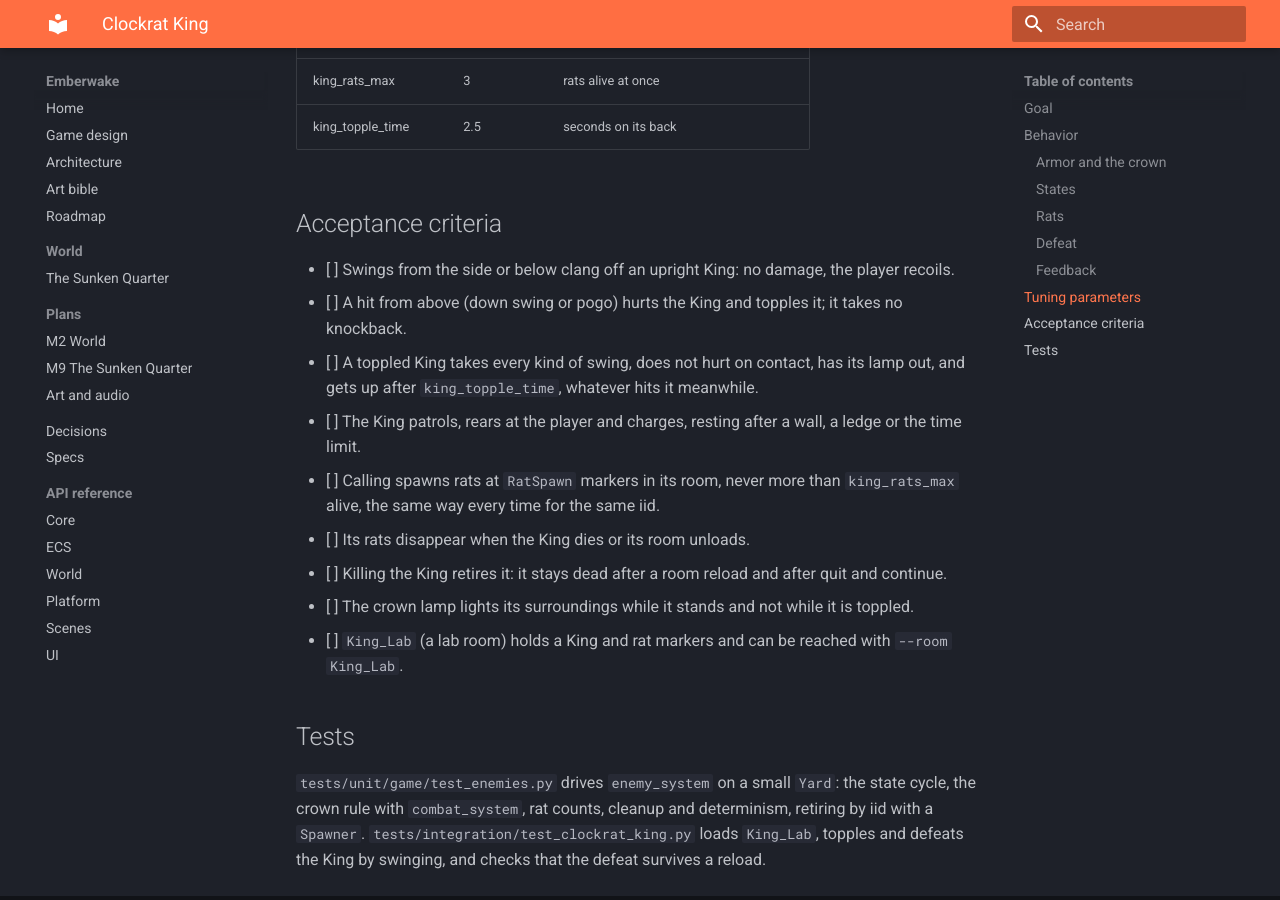
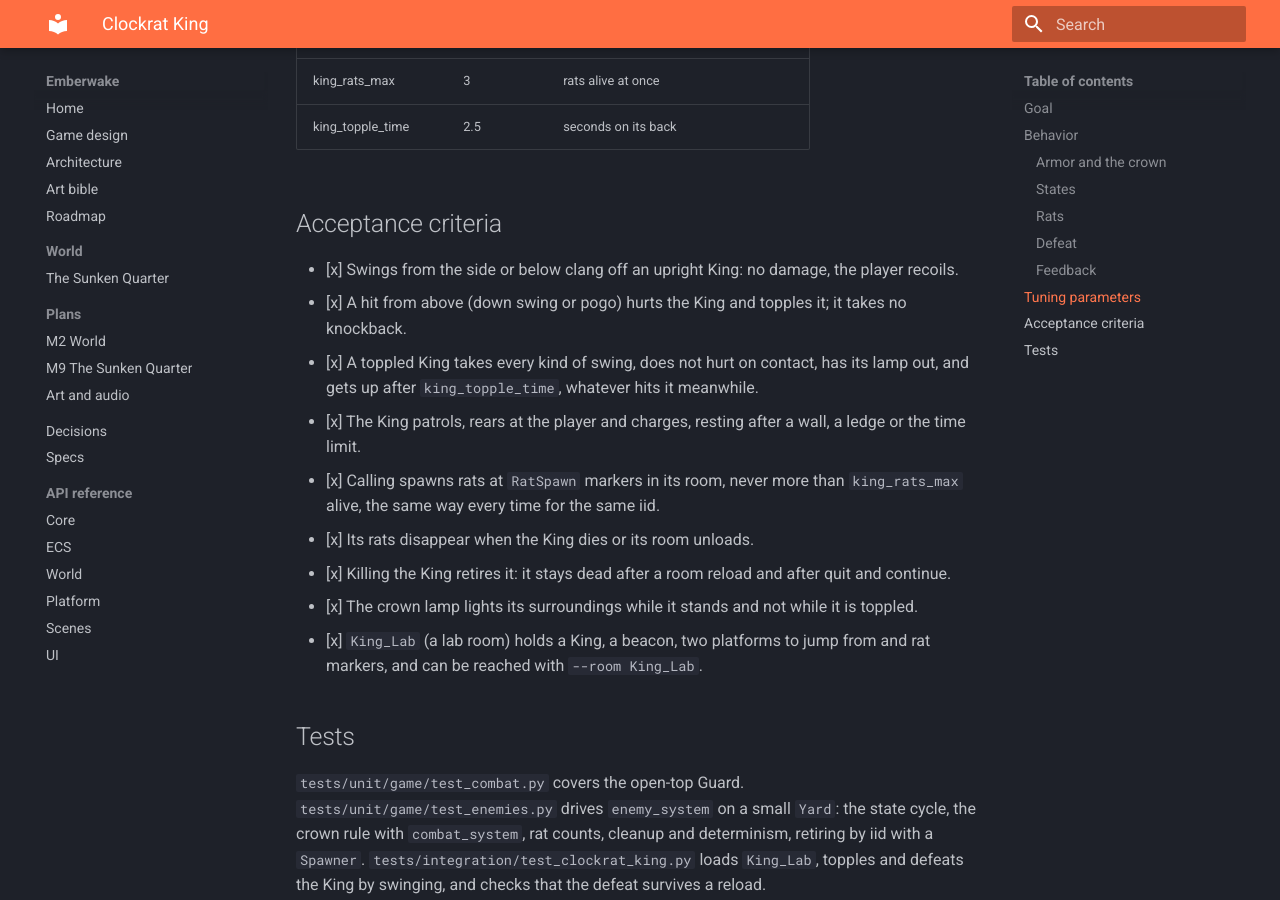
Before and after one commit to AxelSuu/emberwake, an MkDocs documentation site: the page built from docs/specs/clockrat-king.md, in a window 1280 px wide and 900 px high, scrolled down 2333 px. Built offline with MkDocs 1.6.1 and Material for MkDocs 9.7.7, drawn with Linux system fonts in a browser that asks for light colours; some of the changed text lies outside the part shown.

Commit message:
Mark the Clockrat King spec done

```diff
--- a/docs/specs/clockrat-king.md
+++ b/docs/specs/clockrat-king.md
@@ -72,21 +72,22 @@ lamp, and lying down with the lamp dark while toppled.
 | king_topple_time | 2.5 | seconds on its back |
 
 ## Acceptance criteria
-- [ ] Swings from the side or below clang off an upright King: no damage, the player recoils.
-- [ ] A hit from above (down swing or pogo) hurts the King and topples it; it takes no knockback.
-- [ ] A toppled King takes every kind of swing, does not hurt on contact, has its lamp out, and
+- [x] Swings from the side or below clang off an upright King: no damage, the player recoils.
+- [x] A hit from above (down swing or pogo) hurts the King and topples it; it takes no knockback.
+- [x] A toppled King takes every kind of swing, does not hurt on contact, has its lamp out, and
   gets up after `king_topple_time`, whatever hits it meanwhile.
-- [ ] The King patrols, rears at the player and charges, resting after a wall, a ledge or the
+- [x] The King patrols, rears at the player and charges, resting after a wall, a ledge or the
   time limit.
-- [ ] Calling spawns rats at `RatSpawn` markers in its room, never more than `king_rats_max` alive,
+- [x] Calling spawns rats at `RatSpawn` markers in its room, never more than `king_rats_max` alive,
   the same way every time for the same iid.
-- [ ] Its rats disappear when the King dies or its room unloads.
-- [ ] Killing the King retires it: it stays dead after a room reload and after quit and continue.
-- [ ] The crown lamp lights its surroundings while it stands and not while it is toppled.
-- [ ] `King_Lab` (a lab room) holds a King and rat markers and can be reached with
-  `--room King_Lab`.
+- [x] Its rats disappear when the King dies or its room unloads.
+- [x] Killing the King retires it: it stays dead after a room reload and after quit and continue.
+- [x] The crown lamp lights its surroundings while it stands and not while it is toppled.
+- [x] `King_Lab` (a lab room) holds a King, a beacon, two platforms to jump from and rat
+  markers, and can be reached with `--room King_Lab`.
 
 ## Tests
+`tests/unit/game/test_combat.py` covers the open-top Guard.
 `tests/unit/game/test_enemies.py` drives `enemy_system` on a small `Yard`: the state cycle, the
 crown rule with `combat_system`, rat counts, cleanup and determinism, retiring by iid with a
 `Spawner`. `tests/integration/test_clockrat_king.py` loads `King_Lab`, topples and defeats the
```
Also changed, not shown: other parts of docs/specs/clockrat-king.md (+4 -4 lines).
